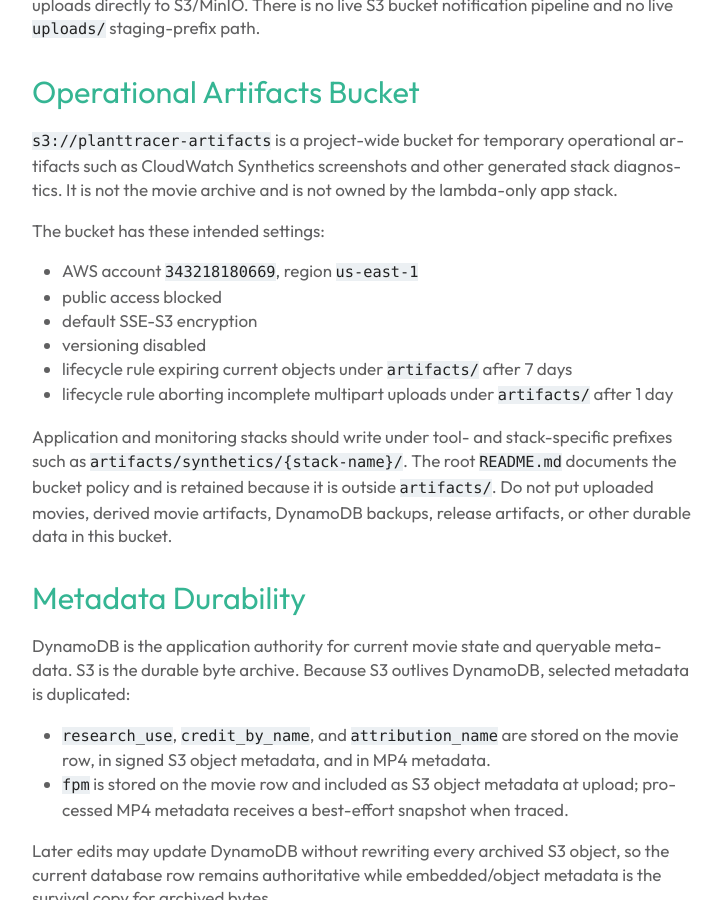
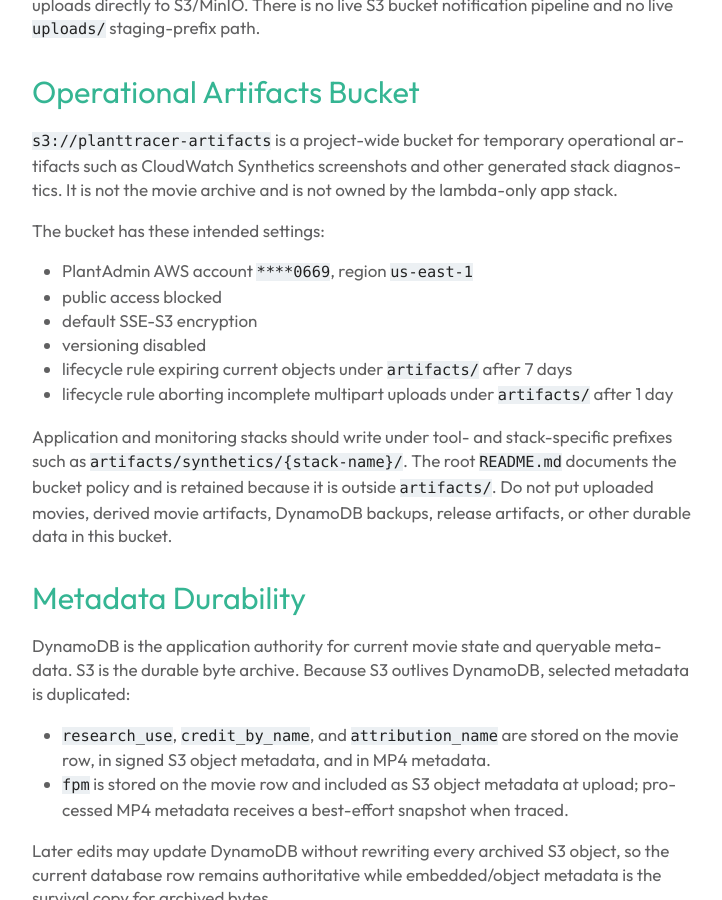
Before and after one commit to Plant-Tracer/webapp, a Sphinx documentation site: the page built from docs/Development/DataOwnership.md, in a window 1280 px wide and 900 px high, scrolled down 5386 px. Shown: the whole window, without its empty margins (388-1110 px from the left). Built offline with Sphinx 7.4.7, drawn with Linux system fonts in a browser that asks for light colours; the version number is read from the project's files by our own code.

Commit message:
obscured by clouds

```diff
--- a/docs/Development/DataOwnership.md
+++ b/docs/Development/DataOwnership.md
@@ -165,7 +165,7 @@ stack.
 
 The bucket has these intended settings:
 
-- AWS account `343218180669`, region `us-east-1`
+- PlantAdmin AWS account `****0669`, region `us-east-1`
 - public access blocked
 - default SSE-S3 encryption
 - versioning disabled
```
